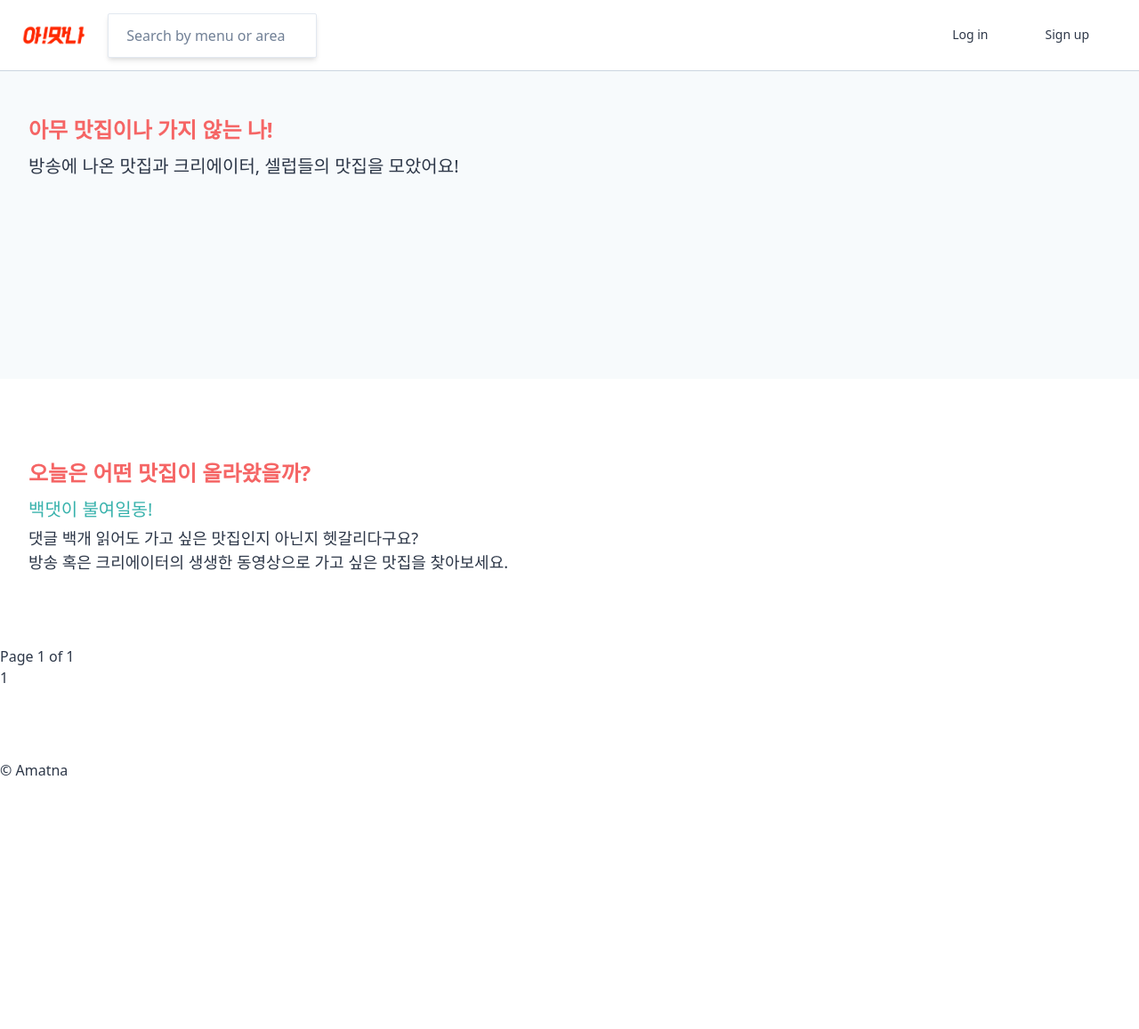
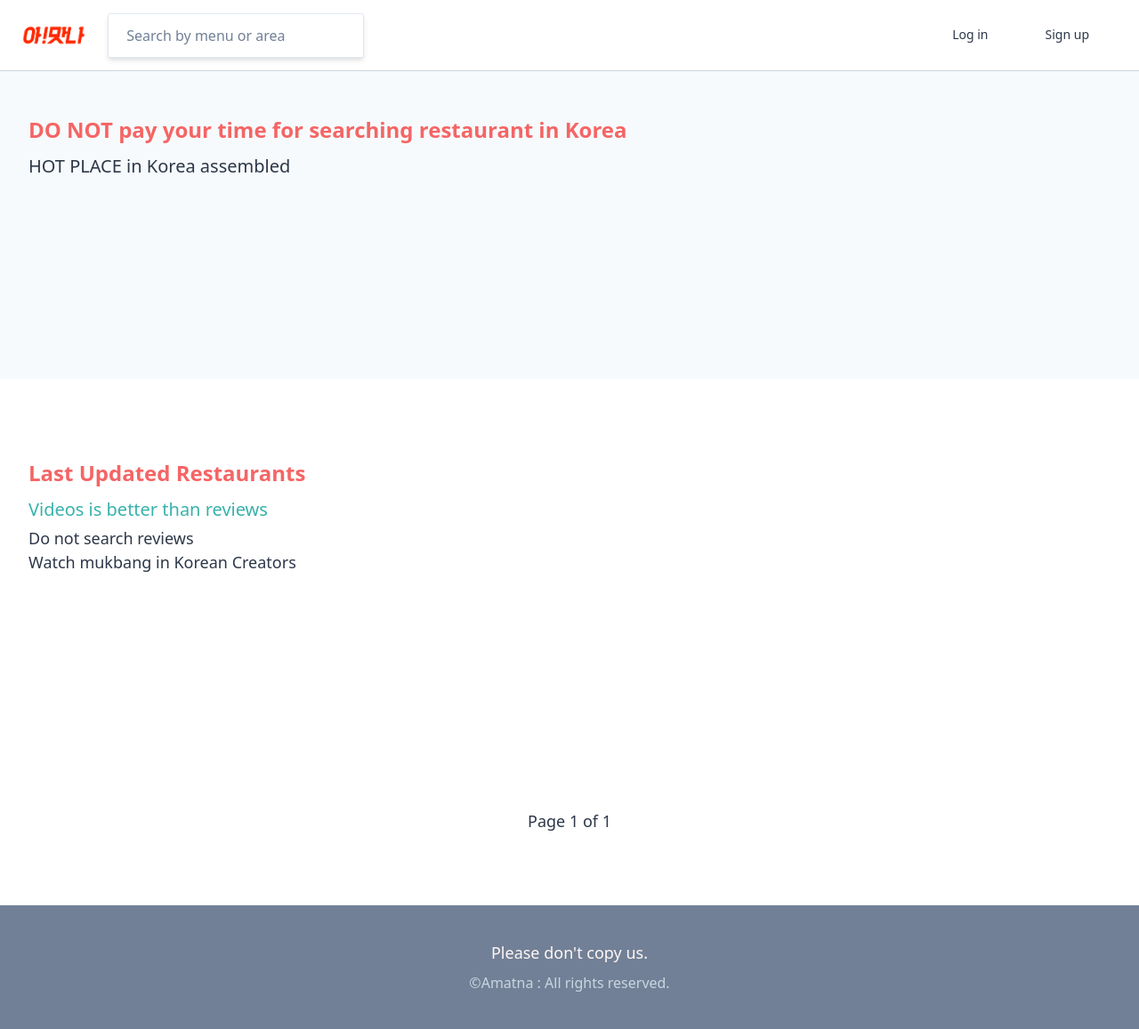
Before and after one commit to furtherdream/amatna, a Django app: page / in a window 1280 px wide. Shown: the whole page at 89% size. Before the commit the page ends 872 px from the top, so only its background shows below. Run offline with Django 3.2, Linux system fonts and the light colour scheme; data that the repository does not hold is empty; style sheets or scripts are compiled from the project's sources; some libraries are stand-ins or nearby versions.

Commit message:
메인화면  완성

```diff
--- a/templates/base.html
+++ b/templates/base.html
@@ -7,7 +7,7 @@
     <meta http-equiv="X-UA-Compatible" content="ie=edge" />
     <link rel="stylesheet" href="{% static 'css/styles.css' %}">
     <link rel="stylesheet" href="https://use.fontawesome.com/releases/v5.11.2/css/all.css">
-    <title>{% block page_title %}{% endblock page_title %} | Nbnb</title>
+    <title>{% block page_title %}{% endblock page_title %} | {% trans 'Amatna : DO NOT pay your time for searching restaurant' %}</title>
   </head>
   <body class="text-gray-800 mt-24 font-light">
 
--- a/templates/mixins/tag.html
+++ b/templates/mixins/tag.html
@@ -1,5 +1,5 @@
 <div class="table-row w-11/12 flex flex-row">
-    {% for t in restaruant.tag_set.all %}
+    {% for t in restaurant.tag_set.all %}
     <form class="inline" mehtod="get" action="{% url 'restaurants:search' %}">
         <button class="tag" name="tag_set" type="submit" value="{{t.name}}">
             {{t.name}}
--- a/templates/partials/footer.html
+++ b/templates/partials/footer.html
@@ -1,4 +1,10 @@
 {% load i18n %}
-<footer>
-  &copy; {% trans "Amatna" %}
+<footer class="mx-auto text-center py-10 border-t font-medium bg-gray-600">
+    <div class="flex flex-col">
+        <span class="text-red-100 text-lg mb-2">
+            {% trans "Please don't copy us." %}
+        </span>
+        <span class="text-gray-400">&copy;{% trans "Amatna : All rights reserved" %}.</span>
+    </div>
+
 </footer>
--- a/templates/partials/search_bar.html
+++ b/templates/partials/search_bar.html
@@ -2,7 +2,7 @@
 
 <form method="get" action="{% url 'restaurants:search' %}" class="w-full invisible lg:visible">
     <input
-        class="search-box border px-5 w-9/12 text-gray-900 placeholder-gray-600 font-medium py-3 rounded-sm w-64 shadow-md hover:shadow-lg focus:outline-none"
+        class="search-box border px-5 w-11/12 text-gray-900 placeholder-gray-600 font-medium py-3 rounded-sm w-64 shadow-md hover:shadow-lg focus:outline-none"
         name="tag_set"
         placeholder="{% trans 'Search by menu or area' %}"
     />
--- a/templates/partials/social_login.html
+++ b/templates/partials/social_login.html
@@ -1,5 +1,5 @@
 <div>
     <a href="{% url 'users:kakao-login' %}">
-        Continue with Kakao
+        {% trans 'Continue with Kakao' %}
     </a>
 </div>
--- a/templates/restaurants/main.html
+++ b/templates/restaurants/main.html
@@ -1,7 +1,7 @@
 {% extends 'base.html' %}
 {% load i18n %}
 {% block page_title %}
-Home
+  {% trans 'ENJOY your meal in Korea with Amatna' %}
 {% endblock page_title %}
 
 {% block content %}
@@ -9,10 +9,12 @@ Home
 
     <div class="bg-gray-100 -mt-4 w-full">
       <div class=" pt-12 mb-10 flex flex-col">
-        <span class="font-bold text-2xl text-red-500 ml-8 mb-2">아무 맛집이나 가지 않는 나!</span>
-        <span class="text-xl text-gray-800 ml-8">방송에 나온 맛집과 크리에이터, 셀럽들의 맛집을 모았어요!</span>
+        <span class="font-bold text-2xl text-red-500 ml-8 mb-2">{% trans 'DO NOT pay your time for searching restaurant in Korea' %}</span>
+        <span class="text-xl text-gray-800 ml-8">{% trans 'HOT PLACE in Korea assembled' %}</span>
       </div>
+
       {% include 'restaurants/channel_list.html' %}
+
       <div class="w-full pb-12">
         <script async src="https://pagead2.googlesyndication.com/pagead/js/adsbygoogle.js"></script>
         <!-- amatna_horizontal -->
@@ -25,15 +27,18 @@ Home
         </script>
       </div>
     </div>
+
+
     <div class="w-full pt-10">
       <div class=" pt-12 mb-10 flex flex-col">
-        <span class="font-bold text-2xl text-red-500 ml-8 mb-2">오늘은 어떤 맛집이 올라왔을까?</span>
-        <span class="font-normal text-xl text-teal-500 ml-8 mb-1">백댓이 불여일동!</span>
-        <span class="text-lg text-gray-800 ml-8">댓글 백개 읽어도 가고 싶은 맛집인지 아닌지 헷갈리다구요?</span>
-        <span class="text-lg text-gray-800 ml-8">방송 혹은 크리에이터의 생생한 동영상으로 가고 싶은 맛집을 찾아보세요.</span>
+        <span class="font-bold text-2xl text-red-500 ml-8 mb-2">{% trans 'Last Updated Restaurants' %}</span>
+        <span class="font-normal text-xl text-teal-500 ml-8 mb-1">{% trans 'Videos is better than reviews' %}</span>
+        <span class="text-lg text-gray-800 ml-8">{% trans 'Do not search reviews' %}</span>
+        <span class="text-lg text-gray-800 ml-8">{% trans 'Watch mukbang in Korean Creators' %}</span>
       </div>
+
       {% include 'restaurants/restaurant_list.html' %}
+
     </div>
-
   </div>
 {% endblock content %}
--- a/templates/restaurants/restaurant_list.html
+++ b/templates/restaurants/restaurant_list.html
@@ -4,29 +4,43 @@
 
 
     <div class="flex flex-wrap mx-0 mb-10">
-        {% for restaruant in restaurants.object_list %}
-          {% include 'mixins/restaurant_card.html' with restaruant=restaruant %}
+        {% for restaurant in restaurants.object_list %}
+          {% include 'mixins/restaurant_card.html' with restaurant=restaurant %}
         {% endfor %}
     </div>
 
-    <h4>
+      <div class="w-full pb-12">
+        <script async src="https://pagead2.googlesyndication.com/pagead/js/adsbygoogle.js"></script>
+        <!-- amatna_horizontal -->
+        <ins class="adsbygoogle"
+            style="display:inline-block;width:728px;height:90px"
+            data-ad-client="ca-pub-3931834768948104"
+            data-ad-slot="9354540521"></ins>
+        <script>
+            (adsbygoogle = window.adsbygoogle || []).push({});
+        </script>
+      </div>
+    </div>
+
+    <div class="flex item-center justify-center font-medium text-lg mb-10">
+
       {% if restaurants.has_previous %}
-        <a href="?page={{restaurants.number|add:-1}}">Previous</a>
+        <a href="?page={{restaurants.number|add:-1}}" class="text-teal-500">
+          <i class="fas fa-arrow-left fa-lg"></i>
+        </a>
       {% endif %}
 
-      Page {{restaurants.number}} of {{restaurants.paginator.num_pages}}
+      <span class="mx-3">
+        {% blocktrans with current_page=restaurants.number total_pages=restaurants.paginator.num_pages %}Page {{current_page}} of {{total_pages}}{% endblocktrans %}
+      </span>
 
       {% if restaurants.has_next %}
-        <a href="?page={{restaurants.number|add:1}}">Next</a>
+        <a href="?page={{restaurants.number|add:1}}" class="text-teal-500">
+          <i class="fas fa-arrow-right fa-lg"></i>
+        </a>
       {% endif %}
 
-    </h4>
-    </h6>
-      {% for page in restaurants.paginator.page_range %}
-        <a href="?page={{page}}">{{page}}</a>
-      {% endfor %}
-    </h6>
-  </div>
+    </div>
 
 
 {% endblock content %}
```
Also changed, not shown: templates/mixins/restaurant_card.html (+6 -4 lines), locale/ko/LC_MESSAGES/django.po, static/img/logo_white.png (added).
